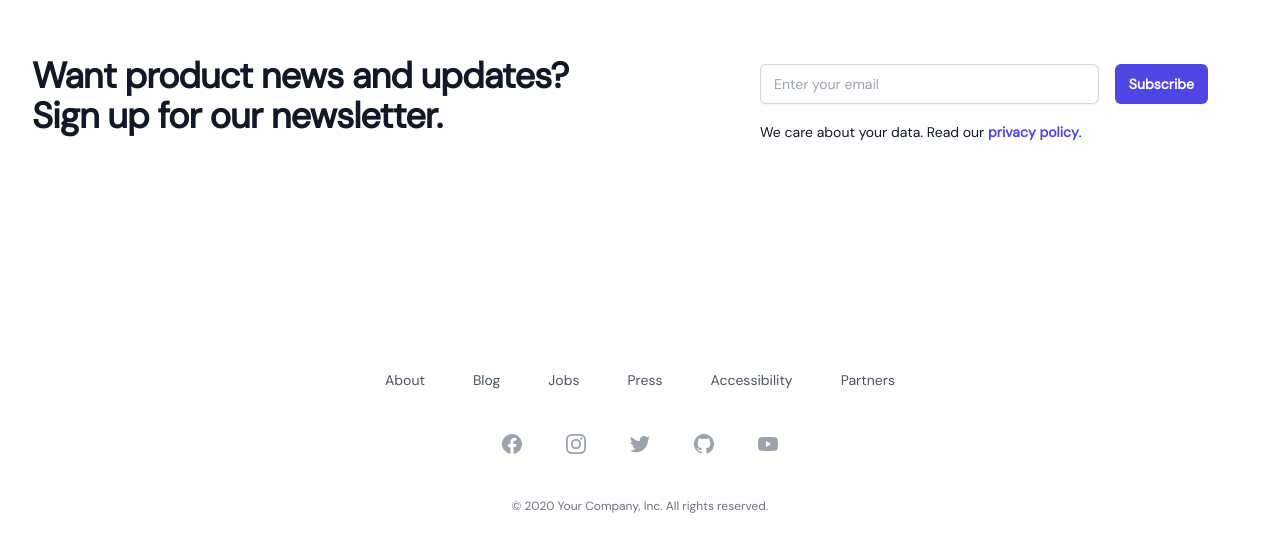
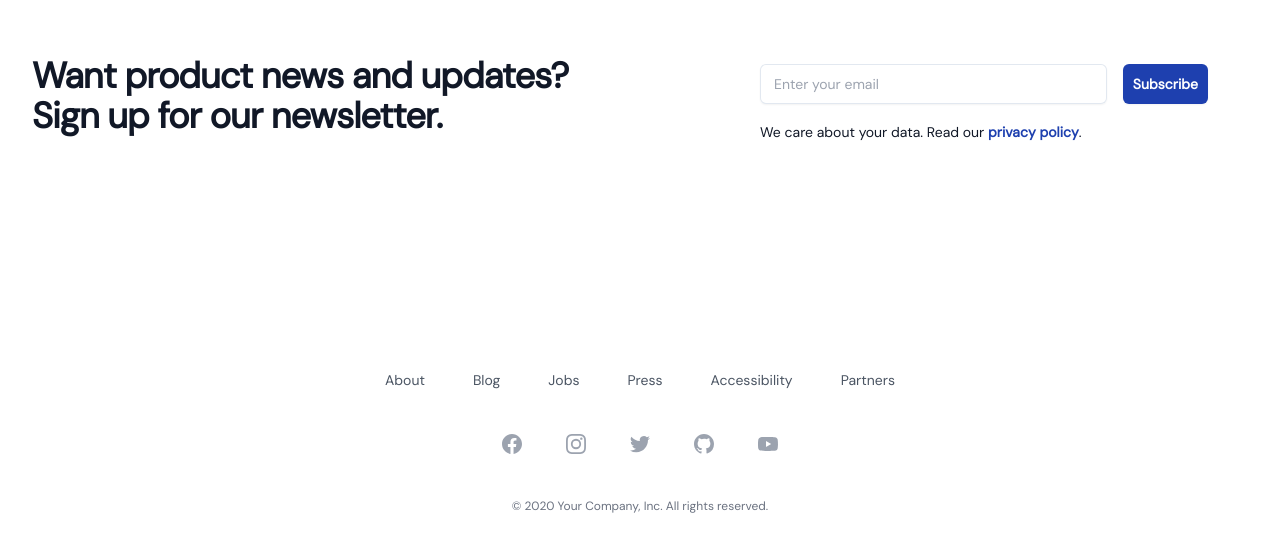
Before and after one commit to sdhwa92/mexim, a Next.js app: page / in a window 1280 px wide. Shown: the part 2669-3221 px from the top of the page. Built offline with nearby package versions, Linux system fonts and the light colour scheme.

Commit message:
update color for the newsletter

```diff
--- a/components/Newsletter/SimpleNewsletter.tsx
+++ b/components/Newsletter/SimpleNewsletter.tsx
@@ -1,8 +1,13 @@
+import { Button } from "@/ui/Button";
+import { COLOR_THEME } from "@/constants";
+
 export default function SimpleNewsletter() {
   return (
     <div className="bg-white py-16 sm:py-24 lg:py-32">
       <div className="mx-auto grid max-w-7xl grid-cols-1 gap-10 px-6 lg:grid-cols-12 lg:gap-8 lg:px-8">
-        <div className="max-w-xl text-3xl font-bold tracking-tight text-gray-900 sm:text-4xl lg:col-span-7">
+        <div
+          className={`max-w-xl text-3xl font-bold tracking-tight ${COLOR_THEME.context.h1} sm:text-4xl lg:col-span-7`}
+        >
           <h2 className="inline sm:block lg:inline xl:block">
             Want product news and updates?
           </h2>{" "}
@@ -21,21 +26,25 @@ export default function SimpleNewsletter() {
               type="email"
               autoComplete="email"
               required
-              className="min-w-0 flex-auto rounded-md border-0 px-3.5 py-2 text-gray-900 shadow-sm ring-1 ring-inset ring-gray-300 placeholder:text-gray-400 focus:ring-2 focus:ring-inset focus:ring-indigo-600 sm:text-sm sm:leading-6"
+              className={`min-w-0 flex-auto rounded-md border-0 px-3.5 py-2 ${COLOR_THEME.context.h1} shadow-sm ring-1 ring-inset ${COLOR_THEME.ring.tertiary} placeholder:text-gray-400 focus:ring-2 focus:ring-inset ${COLOR_THEME.ring.tertiaryFocus} sm:text-sm sm:leading-6`}
               placeholder="Enter your email"
             />
-            <button
+            <Button
               type="submit"
-              className="flex-none rounded-md bg-indigo-600 px-3.5 py-2.5 text-sm font-semibold text-white shadow-sm hover:bg-indigo-500 focus-visible:outline focus-visible:outline-2 focus-visible:outline-offset-2 focus-visible:outline-indigo-600"
+              color={COLOR_THEME.background.primary}
+              hoverColor={COLOR_THEME.background.primaryHover}
+              onClick={() => {
+                alert("click");
+              }}
             >
               Subscribe
-            </button>
+            </Button>
           </div>
           <p className="mt-4 text-sm leading-6 text-gray-900">
             We care about your data. Read our{" "}
             <a
               href="#"
-              className="font-semibold text-indigo-600 hover:text-indigo-500"
+              className={`font-semibold ${COLOR_THEME.text.primary} ${COLOR_THEME.text.primaryHover}`}
             >
               privacy&nbsp;policy
             </a>
--- a/constants.ts
+++ b/constants.ts
@@ -66,8 +66,11 @@ export const COLOR_THEME = {
     tertiaryFocusVisible: "focus-visible:outline-slate-100",
   },
   ring: {
+    primary: "ring-blue-800",
     primaryFocus: "focus:ring-blue-700",
+    secondary: "ring-blue-500",
     secondaryFocus: "focus:ring-blue-400",
+    tertiary: "ring-slate-200",
     tertiaryFocus: "focus:ring-slate-300",
   },
 };
--- a/ui/Button/Button.tsx
+++ b/ui/Button/Button.tsx
@@ -12,6 +12,7 @@ const Button: FC<IButtonProps> = ({
   outlineColor,
   textColor,
   size = "md",
+  type = "button",
 }) => {
   const sizeStyleClasses = (size: ButtonSize): string => {
     if (size === "xs") {
@@ -30,7 +31,7 @@ const Button: FC<IButtonProps> = ({
   return (
     <button
       data-testid={dataTestId}
-      type="button"
+      type={type}
       className={classNames(
         "relative inline-flex items-center gap-x-1.5 rounded-md font-semibold shadow-sm  focus-visible:outline focus-visible:outline-2 focus-visible:outline-offset-2",
         sizeStyleClasses(size),
--- a/ui/Button/IButtonProps.ts
+++ b/ui/Button/IButtonProps.ts
@@ -10,6 +10,8 @@ export default interface IButtonProps {
   outlineColor?: string;
   textColor?: string;
   size?: ButtonSize;
+  type?: ButtonType;
 }
 
+export type ButtonType = "button" | "submit" | "reset";
 export type ButtonSize = "xs" | "sm" | "md" | "lg" | "xl";
--- a/ui/Button/RoundedButton.tsx
+++ b/ui/Button/RoundedButton.tsx
@@ -12,6 +12,7 @@ const RoundedButton: FC<IButtonProps> = ({
   outlineColor,
   textColor,
   size = "md",
+  type = "button",
 }) => {
   const sizeStyleClasses = (size: ButtonSize): string => {
     if (size === "xs") {
@@ -30,7 +31,7 @@ const RoundedButton: FC<IButtonProps> = ({
   return (
     <button
       data-testid={dataTestId}
-      type="button"
+      type={type}
       className={classNames(
         "relative inline-flex items-center gap-x-1.5 rounded-full font-semibold shadow-sm focus-visible:outline focus-visible:outline-2 focus-visible:outline-offset-2",
         sizeStyleClasses(size),
```
